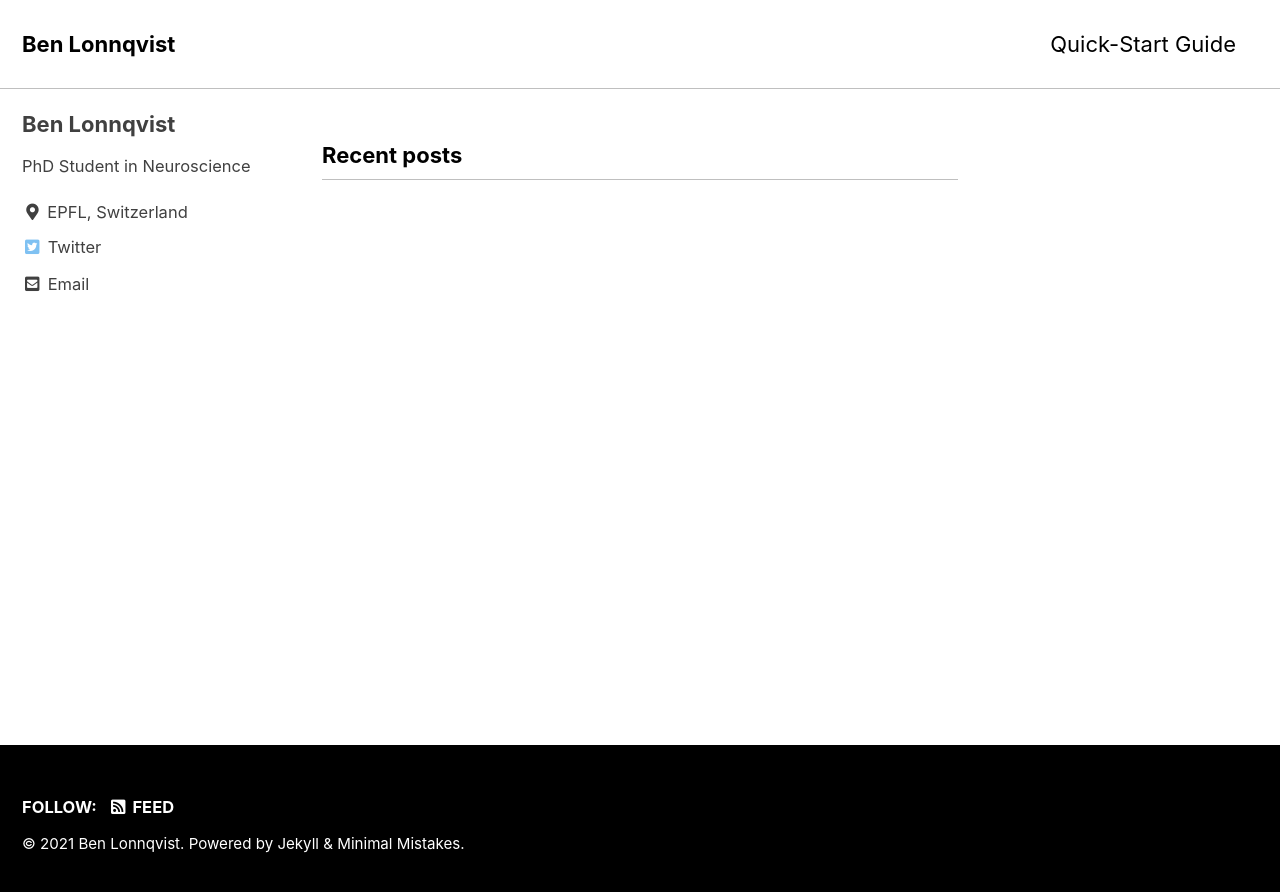
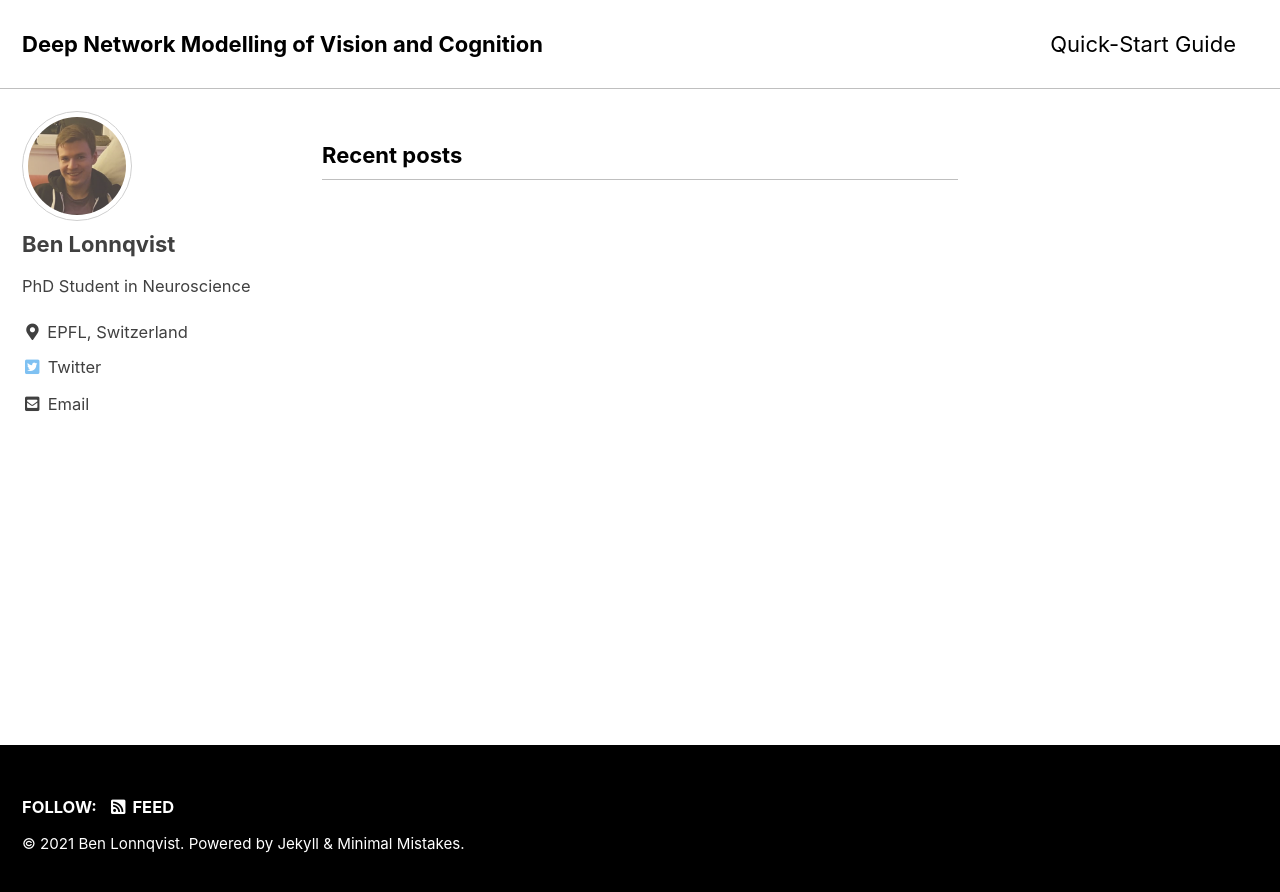
Before and after one commit to benlonnqvist/benlonnqvist.github.io, a Jekyll site: the page built from index.html, in a window 1280 px wide. Shown: the top 892 px of the page. Built offline with Jekyll 4.4.1, drawn with Linux system fonts in a browser that asks for light colours; cached includes are drawn as plain includes; the list of posts is cut into pages by our own code.

Commit message:
Update _config.yml

```diff
--- a/_config.yml
+++ b/_config.yml
@@ -24,9 +24,9 @@ description              :
 url                      : "https://benlonnqvist.github.io" # the base hostname & protocol for your site e.g. "https://mmistakes.github.io"
 baseurl                  : # the subpath of your site, e.g. "/blog"
 repository               : # GitHub username/repo-name e.g. "mmistakes/minimal-mistakes"
-teaser                   : "/assets/images/facial_400x400.png" # path of fallback teaser image, e.g. "/assets/images/500x300.png"
+teaser                   : # path of fallback teaser image, e.g. "/assets/images/500x300.png"
 logo                     : # path of logo image to display in the masthead, e.g. "/assets/images/88x88.png"
-masthead_title           : "Ben Lonnqvist" # overrides the website title displayed in the masthead, use " " for no title
+masthead_title           : # overrides the website title displayed in the masthead, use " " for no title
 # breadcrumbs            : false # true, false (default)
 words_per_minute         : 200
 comments:
@@ -102,7 +102,7 @@ analytics:
 # Site Author
 author:
   name             : "Ben Lonnqvist"
-  avatar           : # path of avatar image, e.g. "/assets/images/bio-photo.jpg"
+  avatar           : "/assets/images/facial_400x400.png" # path of avatar image, e.g. "/assets/images/bio-photo.jpg"
   bio              : "PhD Student in Neuroscience"
   location         : "EPFL, Switzerland"
   email            : "benhlonnqvist (at) gmail (dot) com"
```
